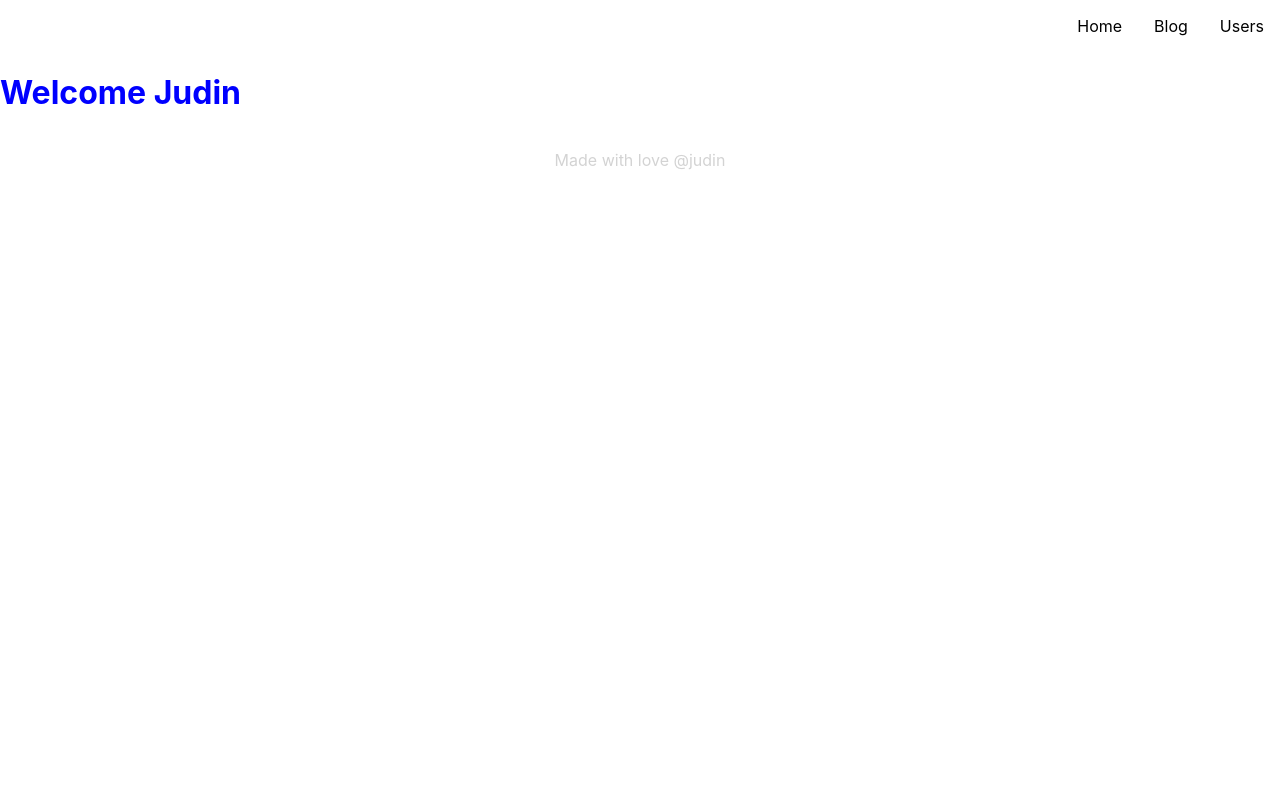
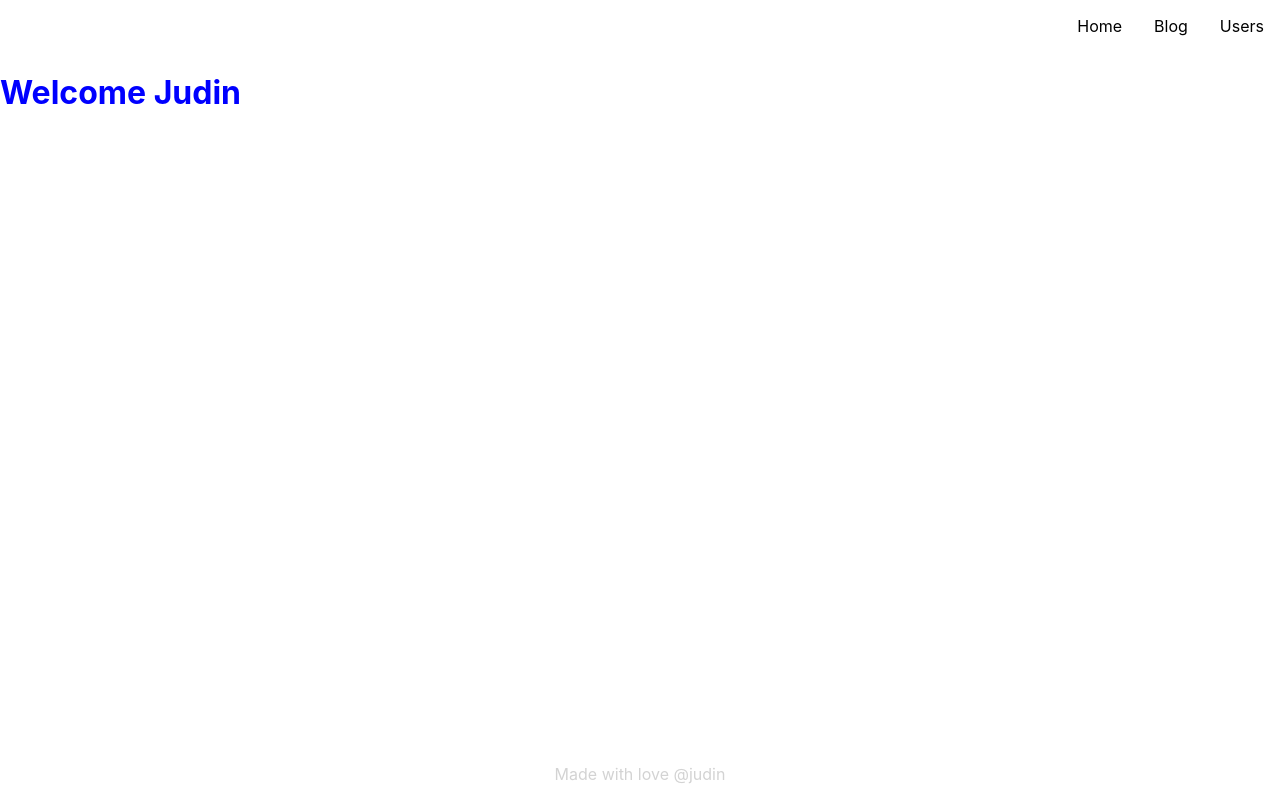
Before and after one commit to dafajudin/basic-nextjs, a Next.js app: page / in a window 1280 px wide. Built offline with nearby package versions, Linux system fonts and the light colour scheme.

Commit message:
update global.css

```diff
--- a/styles/globals.css
+++ b/styles/globals.css
@@ -5,6 +5,7 @@ body {
   font-family: -apple-system, BlinkMacSystemFont, 'Segoe UI', Roboto, Oxygen, Ubuntu, Cantarell, 'Open Sans', 'Helvetica Neue', sans-serif;
   max-width: 1400px;
   margin: auto;
+  height: 100%;
 }
 
 a {
@@ -15,7 +16,6 @@ a {
 * {
   box-sizing: border-box;
 }
-
-.title {
-  color: red;
+#__next {
+  height: 100%;
 }
```
